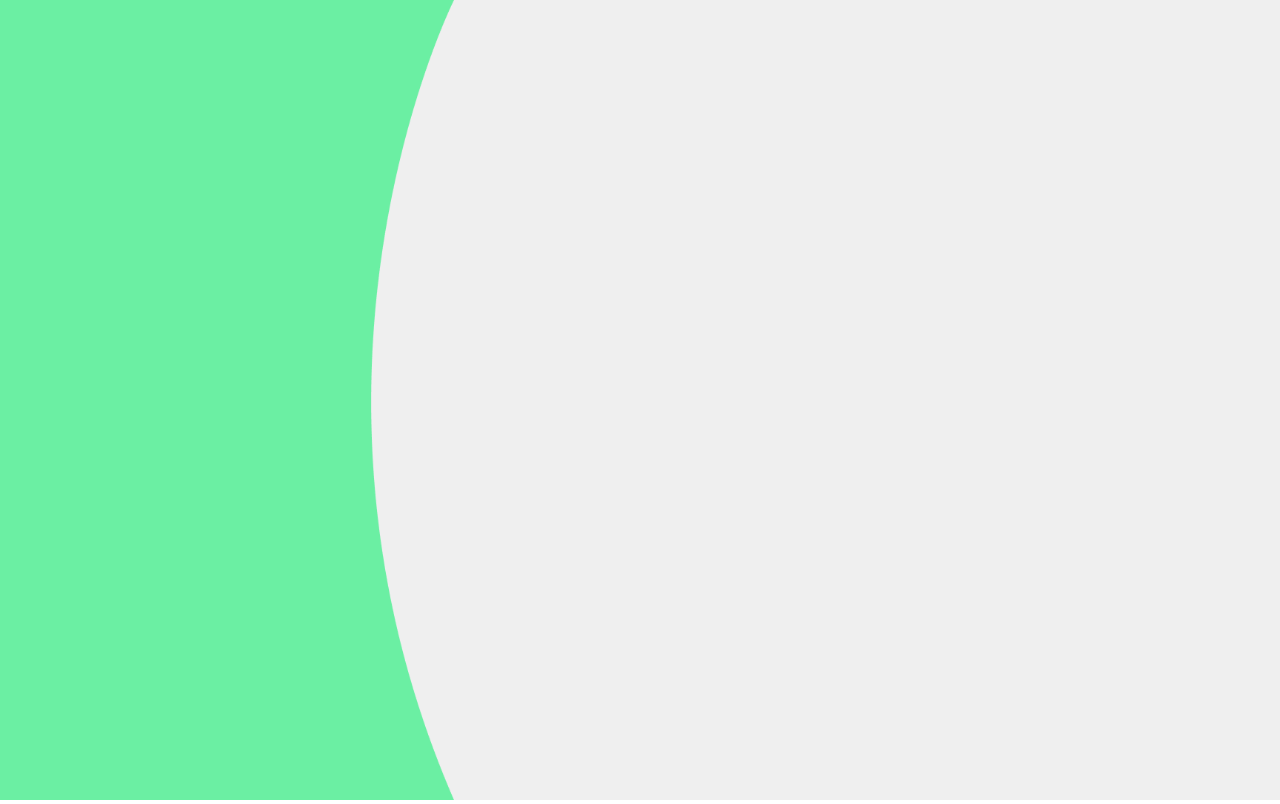
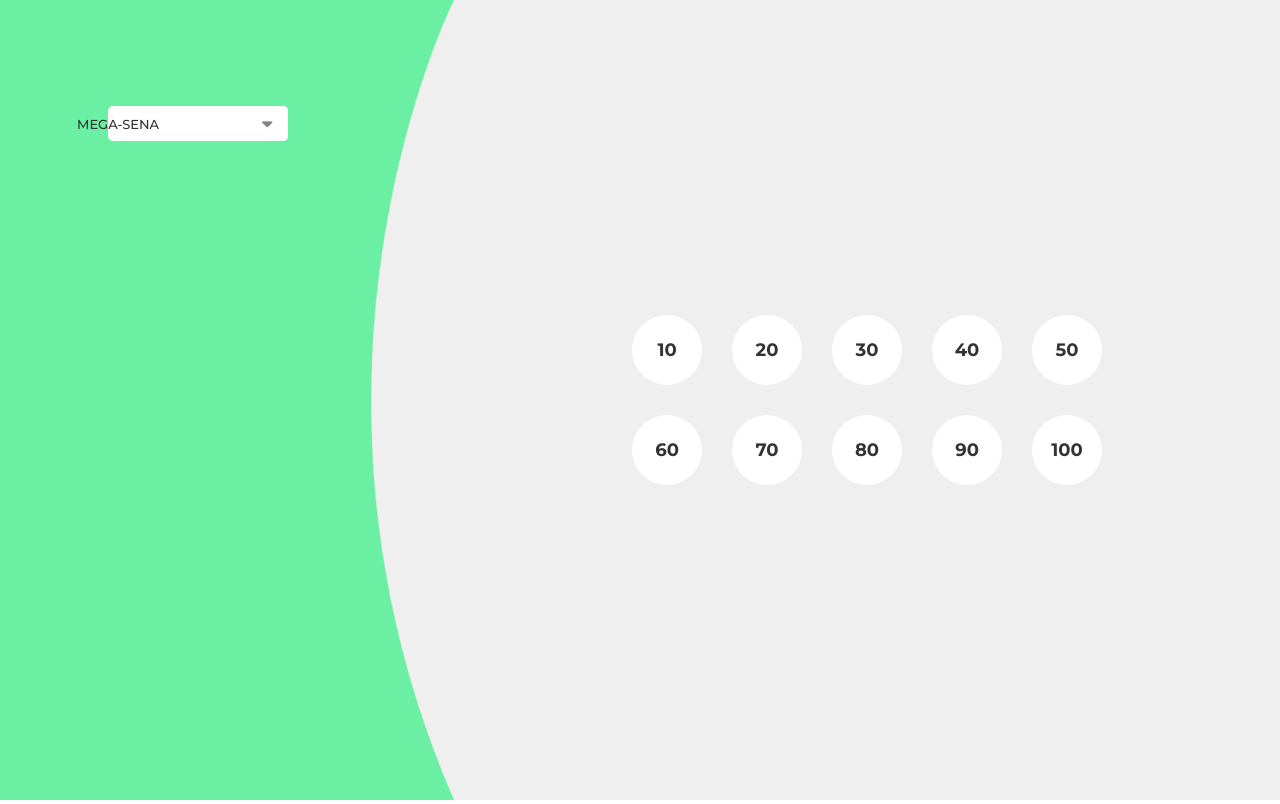
Before and after one commit to Gabriel200395/lotter-games, a React (Create React App) app: page / in a window 1280 px wide. Built offline with nearby package versions, Linux system fonts and the light colour scheme.

Commit message:
criando layout

```diff
--- a/public/index.html
+++ b/public/index.html
@@ -8,6 +8,10 @@
     <meta
       name="description"
       content="Web site created using create-react-app"
+    />
+    <link
+      href="https://fonts.googleapis.com/css2?family=Montserrat:ital,wght@0,100;0,500;0,700;1,500;1,600&family=Open+Sans&family=Roboto:ital,wght@0,900;1,900&display=swap"
+      rel="stylesheet"
     />
     <link rel="apple-touch-icon" href="%PUBLIC_URL%/logo192.png" />
     <!--
--- a/src/App.tsx
+++ b/src/App.tsx
@@ -1,15 +1,65 @@
 import sidebarWeb from "./assets/img/Sidebar.png";
 import sidebarMobile from "./assets/img/Header_Background.png";
-
+import setinha from "./assets/img/setinha.png";
+import { useState } from "react";
 
 function App() {
+  const [textSelect, setTextSelect] = useState("MEGA-SENA");
+  const [selectEvent, setSelectEvent] = useState(false);
+
+  const handleOpenSelect = () => setSelectEvent((open) => !open);
+  function handleChangeSelect(text: string) {
+    setSelectEvent(false);
+    setTextSelect(text);
+  }
+
   return (
     <div className="lotter-page-container">
       <div className="lotter-sidebar">
         <img src={sidebarMobile} alt={sidebarMobile} className="img-mobile" />
-        <img src={sidebarWeb} alt={sidebarWeb} height={"100%"}  className="img-web" />
+        <img
+          src={sidebarWeb}
+          alt={sidebarWeb}
+          height={"100%"}
+          className="img-web"
+        />
+
+        <div className="lotter-games-select">
+          <div className="select">
+            <button onClick={handleOpenSelect}>
+              <img src={setinha} alt={setinha} />
+            </button>
+            <p className="text-game">{textSelect}</p>
+          </div>
+
+          {selectEvent && (
+            <div className="grid-text-select">
+              <p onClick={() => handleChangeSelect("MEGA-SENA")}>MEGA-SENA</p>
+              <p onClick={() => handleChangeSelect("QUINA")}>QUINA</p>
+              <p onClick={() => handleChangeSelect("LOTOFACIL")}>LOTOFACIL</p>
+              <p onClick={() => handleChangeSelect("MEGA-SENA")}>LOTOMANIA</p>
+              <p onClick={() => handleChangeSelect("LOTOMANIA")}>TIMEMANIA</p>
+              <p onClick={() => handleChangeSelect("DIA DE SORTE")}>
+                DIA DE SORTE
+              </p>
+            </div>
+          )}
+        </div>
       </div>
-      <div className="lotter-container-numbers-games"></div>
+      <div className="lotter-container-numbers-games">
+        <div className="grid-numbers-games">
+          <div className="grid-number">10</div>
+          <div className="grid-number">20</div>
+          <div className="grid-number">30</div>
+          <div className="grid-number">40</div>
+          <div className="grid-number">50</div>
+          <div className="grid-number">60</div>
+          <div className="grid-number">70</div>
+          <div className="grid-number">80</div>
+          <div className="grid-number">90</div>
+          <div className="grid-number">100</div>
+        </div>
+      </div>
     </div>
   );
 }
--- a/src/index.css
+++ b/src/index.css
@@ -7,17 +7,109 @@
 .lotter-page-container {
   display: flex;
   width: 100%;
-  height: 100vh;
+  height: 100%;
+  overflow: hidden;
 }
 
 .lotter-page-container .lotter-sidebar {
   height: 100vh;
   background-color: #efefef;
+  position: relative;
 }
 
 .lotter-page-container .lotter-container-numbers-games {
   background-color: #efefef;
   width: 100%;
+  display: flex;
+  justify-content: center;
+  align-items: center;
+}
+
+.lotter-page-container .grid-numbers-games {
+  display: grid;
+  max-width: 500px;
+  grid-template-columns: repeat(auto-fit, minmax(70px, auto));
+  grid-auto-rows: 70px;
+  grid-gap: 30px;
+}
+
+.lotter-page-container .grid-numbers-games .grid-number {
+  background-color: #ffffff;
+  border-radius: 50%;
+  display: flex;
+  justify-content: center;
+  align-items: center;
+  font-family: "Montserrat", sans-serif;
+  font-weight: 700;
+  font-size: 18px;
+  color: #333333;
+}
+
+.lotter-page-container .lotter-games-select {
+  position: absolute;
+  top: 106px;
+  border-radius: 5px;
+  width: 87%;
+  display: flex;
+  justify-content: center;
+  align-items: center;
+}
+
+.lotter-page-container .lotter-games-select button {
+  position: absolute;
+  top: 0px;
+  cursor: pointer;
+  height: 100%;
+  width: 40px;
+  background-color: #fff;
+  border: none;
+  border-radius: 5px;
+}
+
+.lotter-page-container .lotter-games-select .select {
+  width: 180px;
+  height: 35px;
+  border: none;
+  background-color: #fff;
+  outline: none;
+  cursor: pointer;
+  display: flex;
+  justify-content: end;
+  align-items: center;
+  border-radius: 5px;
+}
+
+.lotter-page-container .lotter-games-select .text-game {
+  position: absolute;
+  left: 77px;
+  font-family: "Montserrat", sans-serif;
+  font-weight: 400;
+  font-size: 13px;
+  color: #333333;
+}
+
+.lotter-page-container .lotter-games-select .grid-text-select {
+  position: absolute;
+  top: 40px;
+  width: 180px;
+  height: 190px;
+  background-color: #fff;
+  display: flex;
+  justify-content: center;
+  flex-direction: column;
+  border-radius: 5px;
+}
+
+.lotter-page-container .lotter-games-select .grid-text-select p {
+  font-family: "Montserrat", sans-serif;
+  font-weight: 400;
+  height: 30px;
+  display: flex;
+  align-items: center;
+  font-size: 13px;
+  padding-left: 5px;
+  cursor: pointer;
+  color: #333333;
 }
 
 @media (max-width: 768px) {
@@ -30,7 +122,6 @@
   }
 
   .lotter-page-container .img-mobile {
-    height: 400px;
     width: 100%;
   }
 }
```
Also changed, not shown: src/assets/img/setinha.png (added).
